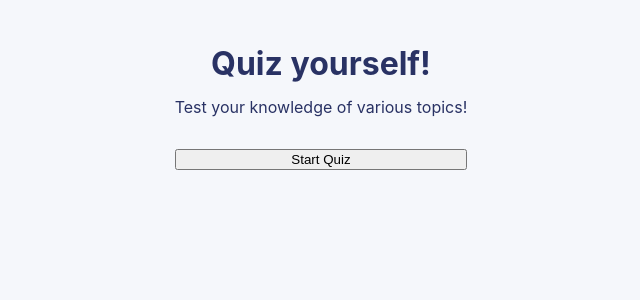
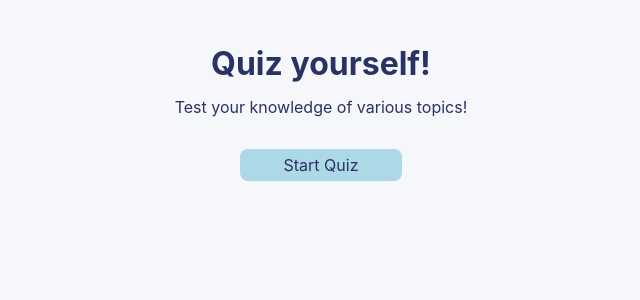
Before and after one commit to michael-j-coyne/quiz-app, a React (Vite) app: page / in a window 1280 px wide. Shown: the top 300 px of the page, without its empty margins (319-959 px from the left). Built offline with nearby package versions, Linux system fonts and the light colour scheme.

Commit message:
Add Link to Home page

```diff
--- a/src/pages/home/Home.jsx
+++ b/src/pages/home/Home.jsx
@@ -1,3 +1,4 @@
+import { Link } from "react-router-dom";
 import "./home.css";
 
 export default function Home() {
@@ -7,7 +8,9 @@ export default function Home() {
       <p className="home__description">
         Test your knowledge of various topics!
       </p>
-      <button className="home__button">Start Quiz</button>
+      <Link className="home__button" to="/quiz">
+        Start Quiz
+      </Link>
     </div>
   );
 }
--- a/src/pages/home/home.css
+++ b/src/pages/home/home.css
@@ -1,6 +1,7 @@
 .home {
   display: flex;
   flex-direction: column;
+  align-items: center;
 }
 
 .home__title {
@@ -11,3 +12,12 @@
 .home__description {
   margin-bottom: 30px;
 }
+
+.home__button {
+  width: 50%;
+  background: lightblue;
+  border-radius: 8px;
+  padding: 4px 8px;
+  text-decoration: none;
+  color: #293264;
+}
```
